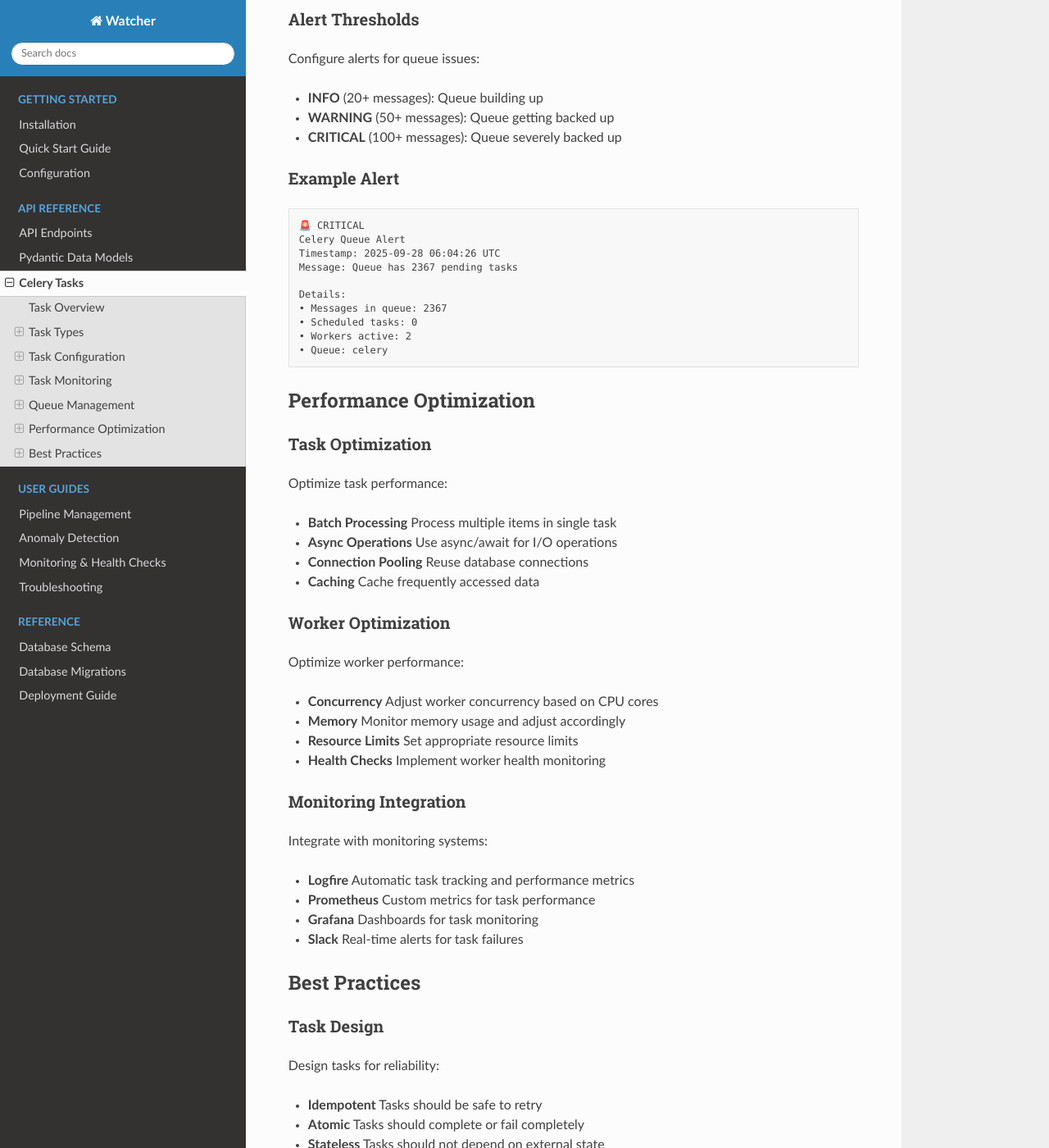
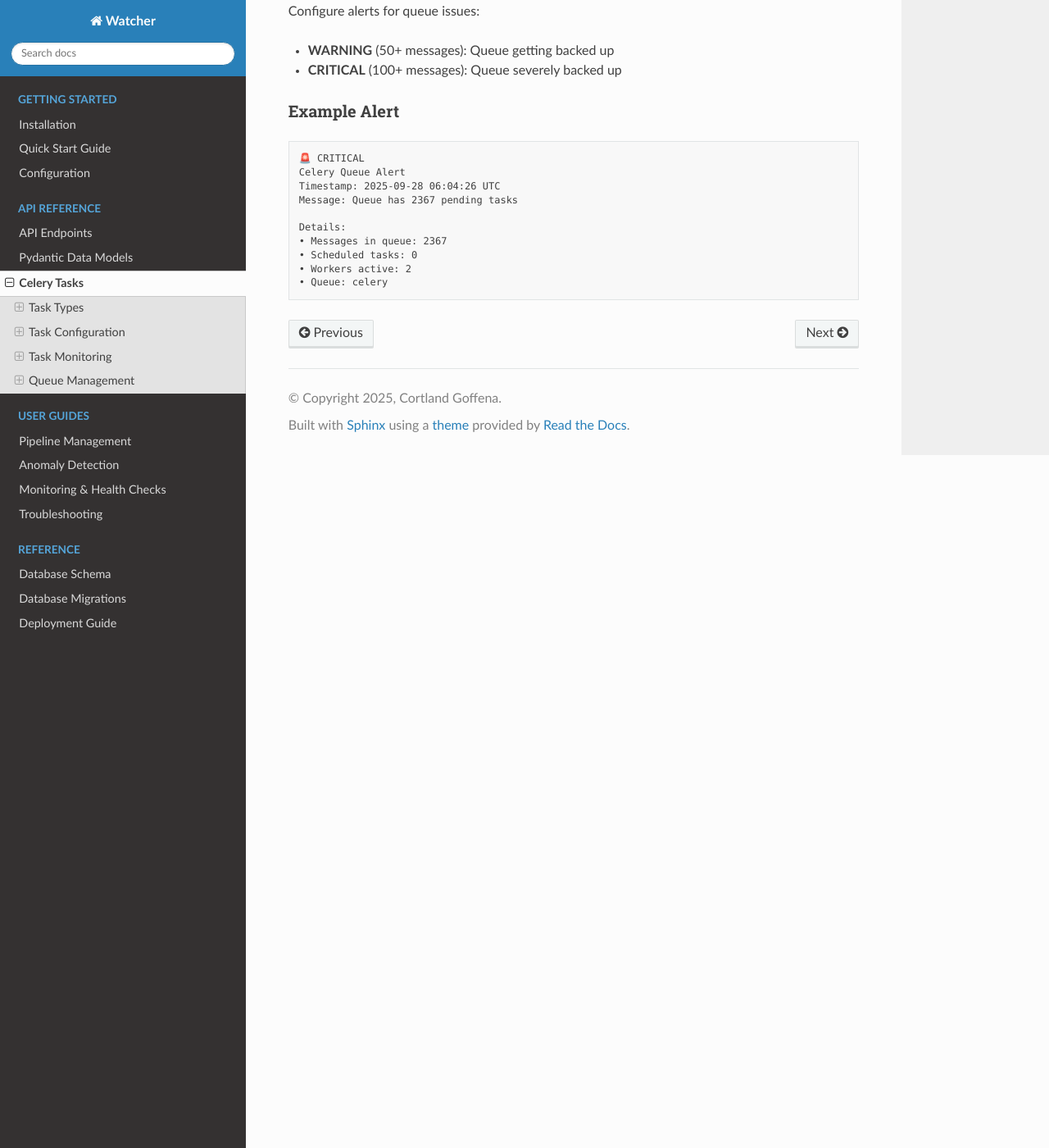
Before and after one commit to cmgoffena13/etl-watcher, a Sphinx documentation site: the page built from docs/api/celery_tasks.rst, in a window 1280 px wide and 1400 px high, scrolled down 5277 px. Shown: the whole window at 82% size. Built offline with Sphinx 7.4.7 and the Read the Docs theme 3.1.0, drawn with Linux system fonts in a browser that asks for light colours; some of the changed text lies outside the part shown.

Commit message:
refactored api reference

```diff
--- a/docs/api/celery_tasks.rst
+++ b/docs/api/celery_tasks.rst
@@ -1,12 +1,7 @@
 Celery Tasks
 ============
 
-This section documents all Celery background tasks in Watcher.
-
-Task Overview
--------------
-
-Watcher uses Celery for distributed background task processing, providing reliable execution of monitoring checks, anomaly detection, and data processing tasks.
+This section documents all Celery background tasks in Watcher. Watcher uses Celery for distributed background task processing, providing reliable execution of monitoring checks, anomaly detection, and data processing tasks.
 
 Task Types
 ----------
@@ -19,6 +14,7 @@
 **Rate Limit** 15/s
 
 **Parameters**
+
 - ``pipeline_id`` (int): Pipeline ID to analyze
 - ``pipeline_execution_id`` (int): Execution ID to analyze
 
@@ -26,6 +22,7 @@
 Automatically triggered after each successful pipeline execution. Performs statistical analysis on pipeline metrics to detect anomalies using z-score analysis.
 
 **Retry Policy**
+
 - Max retries: 3
 - Retry delay: 60 seconds
 - Exponential backoff
@@ -52,6 +49,7 @@
 Monitors data modification operations (inserts, updates, soft deletes) to detect stale data. Checks when data was last modified and alerts if it's older than expected.
 
 **Retry Policy**
+
 - Max retries: 3
 - Retry delay: 60 seconds
 - Exponential backoff
@@ -73,12 +71,14 @@
 **Rate Limit** 1/s
 
 **Parameters**
+
 - ``lookback_minutes`` (int): How far back to look for executions (default: 60)
 
 **Description**
 Validates that pipeline executions are completing within expected timeframes. Compares actual execution times against configured timeliness thresholds.
 
 **Retry Policy**
+
 - Max retries: 3
 - Retry delay: 60 seconds
 - Exponential backoff
@@ -100,6 +100,7 @@
 **Rate Limit** 1/s
 
 **Parameters**
+
 - ``connected_addresses`` (List[int]): List of address IDs to rebuild
 - ``pipeline_id`` (int): Pipeline ID for context
 
@@ -107,6 +108,7 @@
 Maintains the closure table for address lineage relationships. Rebuilds the transitive closure when new lineage relationships are created.
 
 **Retry Policy**
+
 - Max retries: 3
 - Retry delay: 60 seconds
 - Exponential backoff
@@ -131,6 +133,7 @@
 **Rate Limit** 10/s
 
 **Parameters**
+
 - ``execution_id`` (int): Execution ID to maintain
 - ``parent_id`` (int, optional): Parent execution ID
 
@@ -138,6 +141,7 @@
 Maintains the closure table for pipeline execution hierarchies. Automatically triggered when new pipeline executions are created to track parent-child relationships.
 
 **Retry Policy**
+
 - Max retries: 3
 - Retry delay: 30 seconds
 - Exponential backoff
@@ -238,44 +242,11 @@
 Queue Management
 ----------------
 
-Default Queue
-~~~~~~~~~~~~~~
-
-All tasks are processed through the main ``celery`` queue:
-
-- **Queue Name** ``celery``
-- **Worker Scaling** Multiple workers can handle the same queue
-- **Load Distribution** Tasks distributed across available workers
-- **Priority** First-in, first-out (FIFO) processing
-
-Worker Scaling
-~~~~~~~~~~~~~~
-
-Workers can be scaled horizontally:
-
-.. code-block:: bash
-
-   # Start multiple workers
-   celery -A src.celery_app worker --loglevel=info --concurrency=4
-   celery -A src.celery_app worker --loglevel=info --concurrency=4
-   celery -A src.celery_app worker --loglevel=info --concurrency=4
-
-Queue Monitoring
-~~~~~~~~~~~~~~~~
-
-Monitor queue health and performance:
-
-- **Queue Depth** Number of pending tasks
-- **Worker Status** Active workers and their status
-- **Task Throughput** Tasks processed per minute
-- **Error Rates** Failed task percentages
-
 Alert Thresholds
 ~~~~~~~~~~~~~~~~
 
 Configure alerts for queue issues:
 
-- **INFO** (20+ messages): Queue building up
 - **WARNING** (50+ messages): Queue getting backed up
 - **CRITICAL** (100+ messages): Queue severely backed up
 
@@ -294,79 +265,3 @@
    • Scheduled tasks: 0
    • Workers active: 2
    • Queue: celery
-
-Performance Optimization
------------------------
-
-Task Optimization
-~~~~~~~~~~~~~~~~
-
-Optimize task performance:
-
-- **Batch Processing** Process multiple items in single task
-- **Async Operations** Use async/await for I/O operations
-- **Connection Pooling** Reuse database connections
-- **Caching** Cache frequently accessed data
-
-Worker Optimization
-~~~~~~~~~~~~~~~~~~~~
-
-Optimize worker performance:
-
-- **Concurrency** Adjust worker concurrency based on CPU cores
-- **Memory** Monitor memory usage and adjust accordingly
-- **Resource Limits** Set appropriate resource limits
-- **Health Checks** Implement worker health monitoring
-
-Monitoring Integration
-~~~~~~~~~~~~~~~~~~~~~~
-
-Integrate with monitoring systems:
-
-- **Logfire** Automatic task tracking and performance metrics
-- **Prometheus** Custom metrics for task performance
-- **Grafana** Dashboards for task monitoring
-- **Slack** Real-time alerts for task failures
-
-Best Practices
---------------
-
-Task Design
-~~~~~~~~~~~~
-
-Design tasks for reliability:
-
-- **Idempotent** Tasks should be safe to retry
-- **Atomic** Tasks should complete or fail completely
-- **Stateless** Tasks should not depend on external state
-- **Timeout** Set appropriate timeouts for long-running tasks
-
-Error Handling
-~~~~~~~~~~~~~~~
-
-Implement robust error handling:
-
-- **Validation** Validate all input parameters
-- **Graceful Degradation** Handle partial failures gracefully
-- **Logging** Log all errors with context
-- **Alerting** Alert on critical failures
-
-Monitoring
-~~~~~~~~~~
-
-Monitor task health:
-
-- **Success Rates** Track task success percentages
-- **Execution Times** Monitor task duration trends
-- **Queue Depth** Monitor queue backlog
-- **Worker Health** Monitor worker status and performance
-
-Scaling
-~~~~~~~~
-
-Scale tasks appropriately:
-
-- **Horizontal Scaling** Add more workers as needed
-- **Vertical Scaling** Increase worker resources
-- **Load Balancing** Distribute tasks across workers
-- **Auto-scaling** Implement automatic scaling based on queue depth
--- a/docs/api/endpoints.rst
+++ b/docs/api/endpoints.rst
@@ -905,7 +905,7 @@
    - ``200`` OK - Address type found
    - ``404`` Not Found - Address type not found
 
-Data Lineage
+Address Lineage
 ------------
 
 Create Address Lineage
```
Also changed, not shown: 9 other files.
